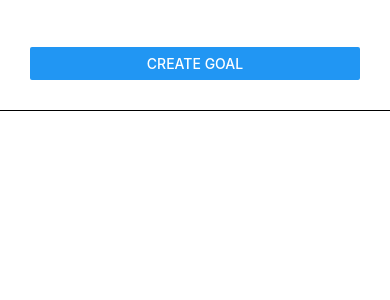
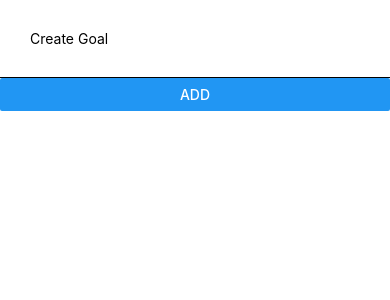
Before and after one commit to gagan0183/react-native, a React Native app in the folder rn-complete-guide/: screen / in a window 390 px wide. Shown: the top 300 px of the page. Built offline with nearby package versions, Linux system fonts and the light colour scheme.

Commit message:
styles for the text input

```diff
--- a/rn-complete-guide/App.js
+++ b/rn-complete-guide/App.js
@@ -4,9 +4,9 @@ import { Button, StyleSheet, Text, TextInput, View } from 'react-native';
 
 export default function App() {
   return (
-    <View style={{borderBottomColor: 'black', borderBottomWidth: 1, padding: 30}}>
-      <TextInput />
-      <Button title="Create Goal" />
+    <View>
+      <TextInput placeholder="Create Goal" style={{borderBottomColor: 'black', borderBottomWidth: 1, padding: 30}} />
+      <Button title="ADD" />
     </View>
   );
 }
```
